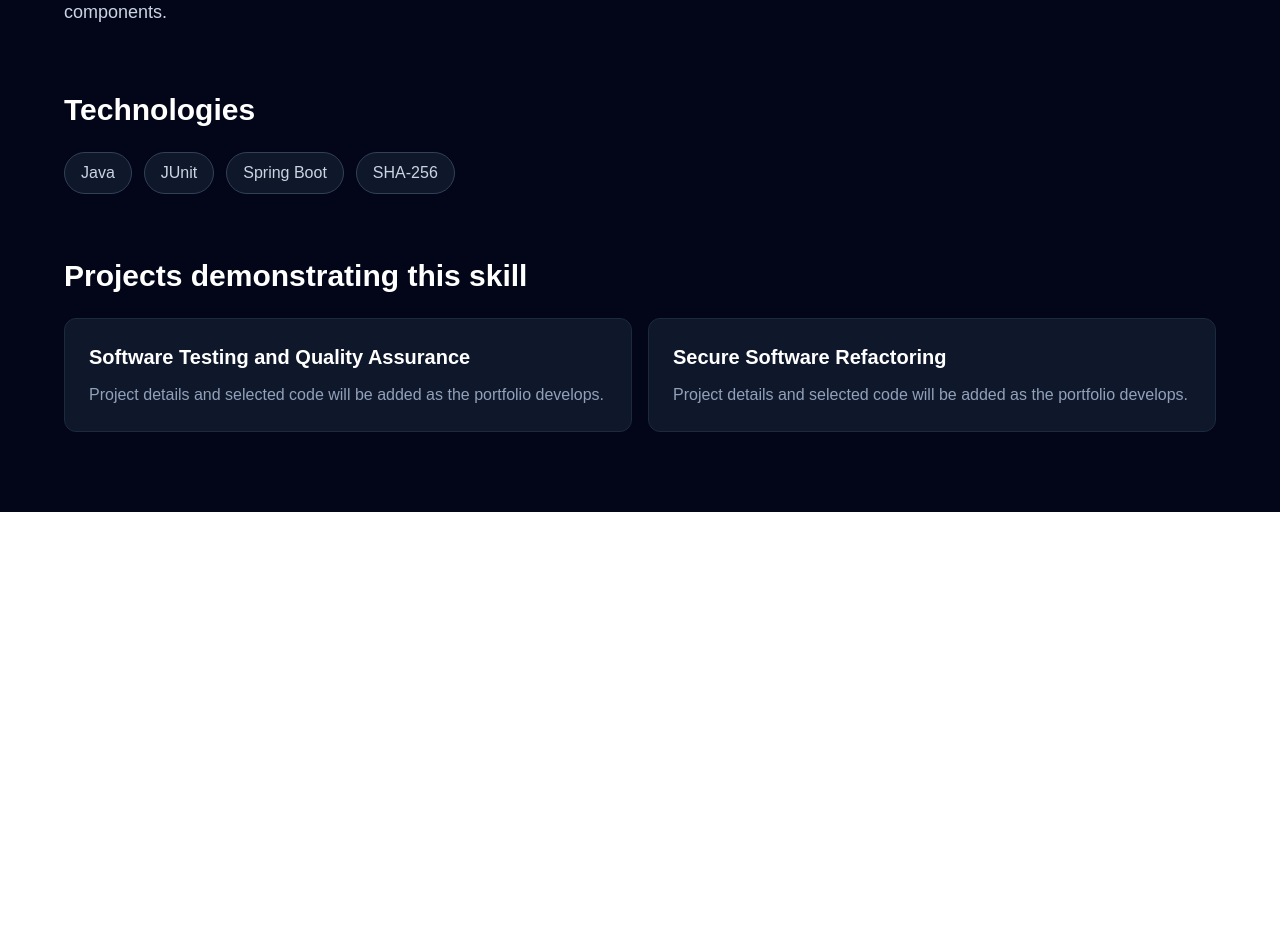
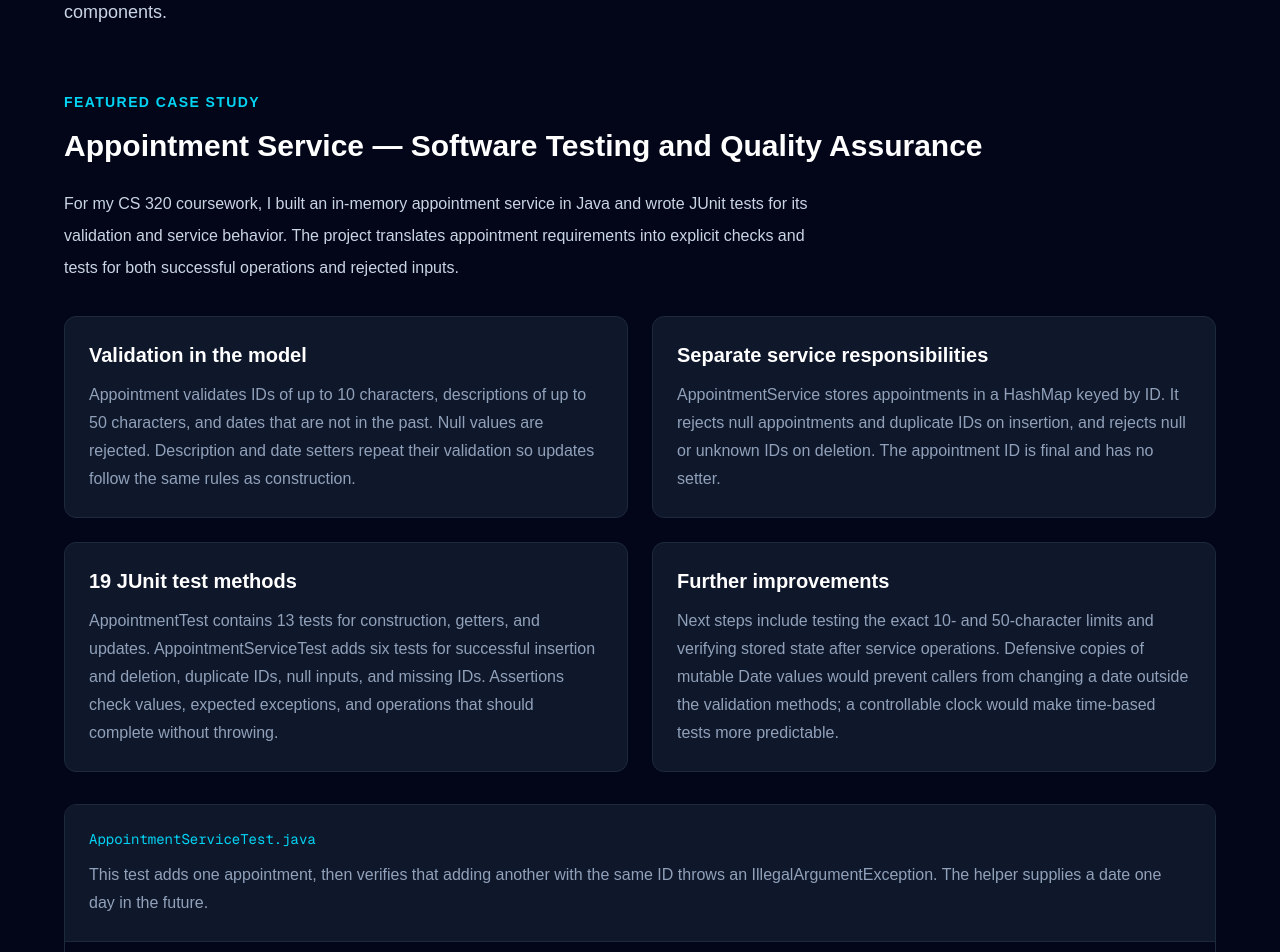
Before and after one commit to Matthew-Cope1/matthew-cope-portfolio, a Next.js app: page /skills/java in a window 1280 px wide. Shown: the part 380-1332 px from the top of the page. Before the commit the page ends 892 px from the top, so only its background shows below. Built offline with nearby package versions, Linux system fonts and the light colour scheme.

Commit message:
Add Java appointment service case study with JUnit example

```diff
--- a/app/skills/[slug]/page.tsx
+++ b/app/skills/[slug]/page.tsx
@@ -11,6 +11,7 @@ type Skill = {
     title: string;
     overview: string;
     decisions: { title: string; description: string }[];
+    code?: { filename: string; caption: string; content: string };
   };
 };
 
@@ -21,9 +22,52 @@ const skills: Record<string, Skill> = {
       "I use Java to create requirement-driven applications, automated tests, and secure software components.",
     technologies: ["Java", "JUnit", "Spring Boot", "SHA-256"],
     projects: [
-      "Software Testing and Quality Assurance",
       "Secure Software Refactoring",
     ],
+    caseStudy: {
+      title: "Appointment Service — Software Testing and Quality Assurance",
+      overview:
+        "For my CS 320 coursework, I built an in-memory appointment service in Java and wrote JUnit tests for its validation and service behavior. The project translates appointment requirements into explicit checks and tests for both successful operations and rejected inputs.",
+      decisions: [
+        {
+          title: "Validation in the model",
+          description:
+            "Appointment validates IDs of up to 10 characters, descriptions of up to 50 characters, and dates that are not in the past. Null values are rejected. Description and date setters repeat their validation so updates follow the same rules as construction.",
+        },
+        {
+          title: "Separate service responsibilities",
+          description:
+            "AppointmentService stores appointments in a HashMap keyed by ID. It rejects null appointments and duplicate IDs on insertion, and rejects null or unknown IDs on deletion. The appointment ID is final and has no setter.",
+        },
+        {
+          title: "19 JUnit test methods",
+          description:
+            "AppointmentTest contains 13 tests for construction, getters, and updates. AppointmentServiceTest adds six tests for successful insertion and deletion, duplicate IDs, null inputs, and missing IDs. Assertions check values, expected exceptions, and operations that should complete without throwing.",
+        },
+        {
+          title: "Further improvements",
+          description:
+            "Next steps include testing the exact 10- and 50-character limits and verifying stored state after service operations. Defensive copies of mutable Date values would prevent callers from changing a date outside the validation methods; a controllable clock would make time-based tests more predictable.",
+        },
+      ],
+      code: {
+        filename: "AppointmentServiceTest.java",
+        caption:
+          "This test adds one appointment, then verifies that adding another with the same ID throws an IllegalArgumentException. The helper supplies a date one day in the future.",
+        content: `@Test
+public void testAddDuplicateAppointmentIdThrowsException() {
+    AppointmentService service = new AppointmentService();
+    Appointment appointment1 = new Appointment("A123", "Doctor visit", futureDate());
+    Appointment appointment2 = new Appointment("A123", "Meeting", futureDate());
+
+    service.addAppointment(appointment1);
+
+    assertThrows(IllegalArgumentException.class, () -> {
+        service.addAppointment(appointment2);
+    });
+}`,
+      },
+    },
   },
 
   python: {
@@ -131,11 +175,11 @@ export default async function SkillPage({ params }: SkillPageProps) {
         </p>
 
         {skill.caseStudy && (
-          <section className="mt-16" aria-labelledby="portfolio-case-study">
+          <section className="mt-16 min-w-0" aria-labelledby="featured-case-study">
             <p className="text-sm font-semibold uppercase tracking-widest text-cyan-400">
               Featured Case Study
             </p>
-            <h2 id="portfolio-case-study" className="mt-4 text-3xl font-bold">
+            <h2 id="featured-case-study" className="mt-4 text-3xl font-bold">
               {skill.caseStudy.title}
             </h2>
             <p className="mt-6 max-w-3xl leading-8 text-slate-300">
@@ -149,6 +193,19 @@ export default async function SkillPage({ params }: SkillPageProps) {
                 </article>
               ))}
             </div>
+            {skill.caseStudy.code && (
+              <figure className="mt-8 min-w-0 overflow-hidden rounded-xl border border-slate-800">
+                <figcaption className="border-b border-slate-800 bg-slate-900 p-6">
+                  <p className="break-words font-mono text-sm text-cyan-400">{skill.caseStudy.code.filename}</p>
+                  <p className="mt-3 leading-7 text-slate-400">{skill.caseStudy.code.caption}</p>
+                </figcaption>
+                <pre tabIndex={0} aria-label="Java test code example" className="overflow-x-auto p-6 text-sm leading-7 text-slate-300 focus-visible:outline-2 focus-visible:-outline-offset-2 focus-visible:outline-cyan-400">
+                  <code>{skill.caseStudy.code.content}</code>
+                </pre>
+              </figure>
+            )}
+            {slug === "web-development" && (
+              <>
             <Link
               href="/"
               className="mt-8 inline-flex min-h-11 items-center rounded-lg bg-cyan-400 px-6 py-3 font-semibold text-slate-950 transition hover:bg-cyan-300 focus-visible:outline-2 focus-visible:outline-offset-4 focus-visible:outline-cyan-400"
@@ -161,6 +218,8 @@ export default async function SkillPage({ params }: SkillPageProps) {
             >
               View source on GitHub
             </a>
+              </>
+            )}
           </section>
         )}
 
```
